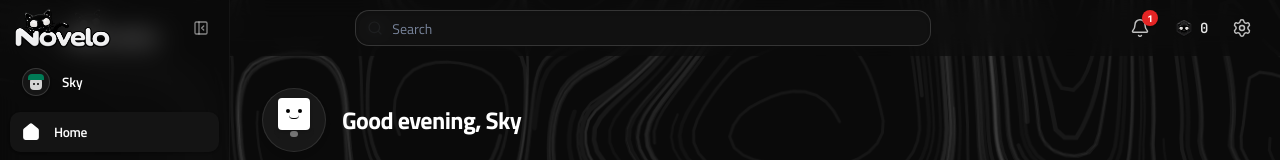
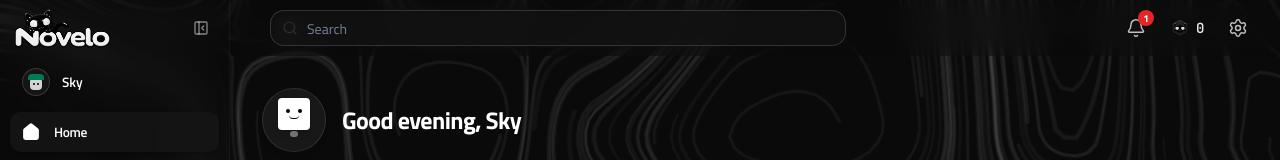
Before and after one commit to Pwooooo/Sox, a React (Vite) app: page / in a window 1280 px wide. Shown: the top 160 px of the page. Built offline with nearby package versions, Linux system fonts and the light colour scheme.

Commit message:
fix: hide duplicate navbar logo when sidebar is open and increase transparency to 70%

```diff
--- a/src/components/Navbar.tsx
+++ b/src/components/Navbar.tsx
@@ -4,6 +4,7 @@ import {
   Bell,
   Settings,
 } from 'lucide-react'
+import { cn } from '@/lib/utils'
 
 interface NavbarProps {
   balance?: number
@@ -21,19 +22,24 @@ export function Navbar({
   onOpenSettings,
 }: NavbarProps) {
   return (
-    <header className="fixed top-0 left-0 right-0 z-50 h-14 bg-[#0a0a0a]/60 backdrop-blur-md border-none">
-      <div className="h-full px-3 md:px-5 flex items-center justify-between gap-4">
-        {/* Left Section: Brand Logo & Sidebar Toggle */}
-        <div className="flex items-center gap-3">
+    <header
+      className={cn(
+        "fixed top-0 right-0 z-40 h-14 bg-[#0a0a0a]/30 backdrop-blur-md border-none transition-all duration-300",
+        sidebarCollapsed ? "left-0 px-3 md:px-5" : "left-0 md:left-[230px] px-3 md:px-6"
+      )}
+    >
+      <div className="h-full flex items-center justify-between gap-4">
+        {/* Left Section: Only visible when sidebar is collapsed */}
+        {sidebarCollapsed ? (
+          <div className="flex items-center gap-3 shrink-0">
             <button
               onClick={onToggleSidebar}
-            aria-label="Toggle Sidebar"
+              aria-label="Open Sidebar"
               className="size-8 rounded-lg hover:bg-white/[0.08] flex items-center justify-center text-white/70 hover:text-white transition-colors cursor-pointer border-none bg-transparent"
             >
               <MenuIcon className="size-5" />
             </button>
 
-          {/* Novelo Logo */}
             <a href="#" className="flex items-center gap-2 no-underline group select-none">
               <img
                 src="/novelo-icon.png"
@@ -42,9 +48,21 @@ export function Navbar({
               />
             </a>
           </div>
+        ) : (
+          /* Mobile menu toggle when sidebar is active on desktop but hidden on small screens */
+          <div className="flex md:hidden items-center gap-3 shrink-0">
+            <button
+              onClick={onToggleSidebar}
+              aria-label="Toggle Sidebar"
+              className="size-8 rounded-lg hover:bg-white/[0.08] flex items-center justify-center text-white/70 hover:text-white transition-colors cursor-pointer border-none bg-transparent"
+            >
+              <MenuIcon className="size-5" />
+            </button>
+          </div>
+        )}
 
         {/* Center: Roblox-Style Search Bar */}
-        <div className="flex items-center flex-1 max-w-xl mx-2 md:mx-6">
+        <div className="flex items-center flex-1 max-w-xl mx-2 md:mx-4">
           <div className="relative w-full">
             <div className="absolute left-3 top-1/2 -translate-y-1/2 pointer-events-none text-[#8892a0]">
               <Search className="size-4 stroke-[1.75]" />
@@ -53,13 +71,13 @@ export function Navbar({
             <input
               type="text"
               placeholder="Search"
-              className="w-full h-9 pl-9 pr-4 rounded-lg bg-[#141414]/80 hover:bg-[#181818]/90 border border-white/15 focus:border-white/35 text-sm text-white placeholder:text-[#78849b] focus:outline-none transition-all shadow-inner backdrop-blur-sm"
+              className="w-full h-9 pl-9 pr-4 rounded-lg bg-[#141414]/70 hover:bg-[#181818]/80 border border-white/15 focus:border-white/35 text-sm text-white placeholder:text-[#78849b] focus:outline-none transition-all shadow-inner backdrop-blur-sm"
             />
           </div>
         </div>
 
         {/* Right Section: Roblox Top-Right Bar (Bell with badge, Currency + balance, Settings Gear) */}
-        <div className="flex items-center gap-4 md:gap-5 pr-1">
+        <div className="flex items-center gap-4 md:gap-5 pr-1 shrink-0">
           {/* 1. Notification Bell with Red Badge */}
           <button
             className="relative size-7 flex items-center justify-center text-white/75 hover:text-white transition-colors cursor-pointer border-none bg-transparent"
--- a/src/components/Sidebar.tsx
+++ b/src/components/Sidebar.tsx
@@ -58,7 +58,7 @@ export function Sidebar({
   }
 
   return (
-    <aside className="fixed left-0 top-0 bottom-0 z-50 w-[230px] bg-[#0a0a0a]/60 backdrop-blur-md border-r border-white/[0.04] flex flex-col select-none overflow-y-auto">
+    <aside className="fixed left-0 top-0 bottom-0 z-50 w-[230px] bg-[#0a0a0a]/30 backdrop-blur-md border-r border-white/[0.04] flex flex-col select-none overflow-y-auto">
       {/* Top Header in Sidebar: Novelo Logo + Collapse Icon (No divider) */}
       <div className="h-14 px-3.5 flex items-center justify-between shrink-0">
         <div className="flex items-center gap-2">
@@ -113,7 +113,7 @@ export function Sidebar({
               className={cn(
                 "w-full flex items-center gap-3.5 px-3 h-10 rounded-[10px] text-[13.5px] font-medium transition-all cursor-pointer border-none text-left",
                 isActive
-                  ? "bg-[#161616]/90 text-white shadow-sm font-semibold"
+                  ? "bg-[#161616]/80 text-white shadow-sm font-semibold"
                   : "bg-transparent text-white/70 hover:text-white hover:bg-white/[0.05]"
               )}
             >
```
Lines whose indentation alone changed are shown as unchanged.
